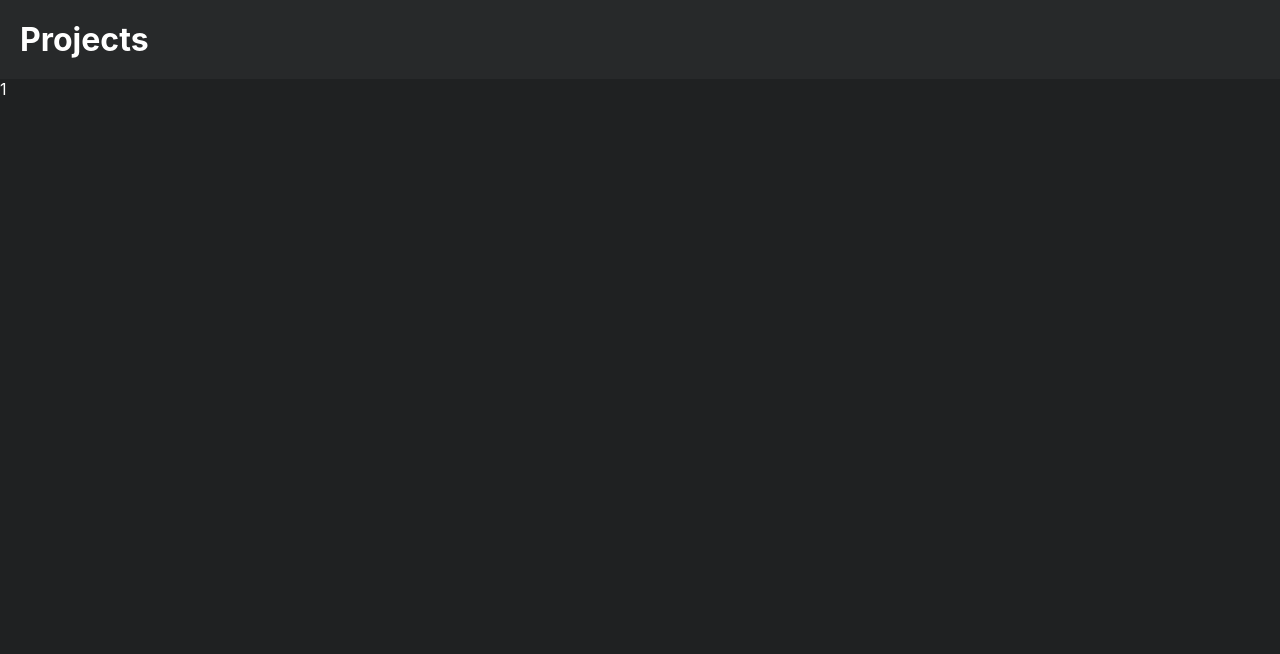
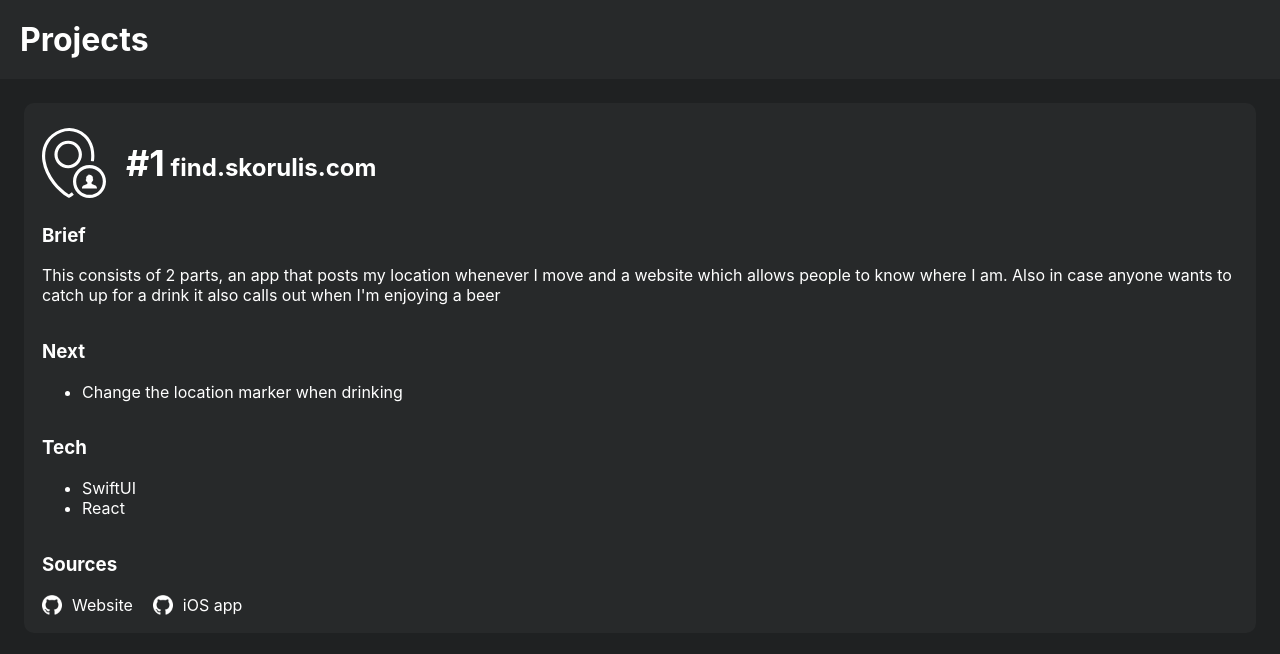
Before and after one commit to skorulis/projects.skorulis.com, a React (Create React App) app: page /project/1 in a window 1280 px wide. Shown: the top 654 px of the page. Built offline with nearby package versions, Linux system fonts and the light colour scheme.

Commit message:
Fix up the details page

```diff
--- a/src/css/App.css
+++ b/src/css/App.css
@@ -12,6 +12,10 @@ a {
   text-decoration: none;
 }
 
+span.number {
+  font-size: 150%;
+}
+
 .logoColor {
   filter: invert(100%) sepia(0%) saturate(0%) hue-rotate(147deg) brightness(104%) contrast(106%);
 }
--- a/src/data/projects.json
+++ b/src/data/projects.json
@@ -7,6 +7,7 @@
         "brief": "This consists of 2 parts, an app that posts my location whenever I move and a website which allows people to know where I am. Also in case anyone wants to catch up for a drink it also calls out when I'm enjoying a beer",
         "status": "live",
         "nextSteps": "* Change the location marker when drinking",
+        "tech": "* SwiftUI\n* React",
         "sourceCode": [
             {
                 "title": "Website",
@@ -25,6 +26,7 @@
         "shortBrief": "Everything I'm working on",
         "brief": "This website to display the various projects that I'm working on.",
         "status": "started",
+        "tech": "* React",
         "nextSteps": "* Make it not look shit",
         "sourceCode": [
             {
--- a/src/model/Project.ts
+++ b/src/model/Project.ts
@@ -6,6 +6,7 @@ export interface Project {
     brief: string
     status: string
     nextSteps: string
+    tech: string
     sourceCode?: SourceCode[]
 }
 
--- a/src/scene/ProjectCell.tsx
+++ b/src/scene/ProjectCell.tsx
@@ -1,8 +1,6 @@
 import { Component } from "react";
 import { Project } from "../model/Project";
 import CSS from 'csstype';
-import githubLogo from "./github-icon.png"
-import ReactMarkdown from 'react-markdown'
 import { Color } from "../Theme"
 
 import {
@@ -32,51 +30,10 @@ export class ProjectCell extends Component<ProjectCellProps, {}> {
         return <div style={containerStyle}>
             <img src={this.props.project.icon} width={64} className="logoColor" />
             <div >
-                <h2>{this.numberString()} {this.props.project.name}</h2>
+                <h2><span className="number">{this.numberString()}</span> {this.props.project.name}</h2>
                 <p>{this.props.project.shortBrief}</p>
             </div>
 
-        </div>
-    }
-
-    oldParts() {
-        return <div>
-            <h3>{this.numberString()} {this.props.project.name}</h3>
-            {this.section("Brief", this.props.project.brief)}
-            {this.section("Next", this.props.project.nextSteps)}
-            {this.maybeSources()}
-        </div>
-    }
-
-    maybeSources() {
-        let sources = this.props.project.sourceCode
-        if (!sources || sources.length == 0) {
-            return
-        }
-        let items = sources.map( (source) => {
-            return <a href={source.url}>
-                <div style={sourceLink} >
-                    <img src={githubLogo} width={20} />
-                    {source.title}
-                </div>
-            </a>
-
-
-        })
-        return <div>
-            <h3>Sources</h3>
-            <div style={sourcesContainer}>
-                {items}
-            </div>
-        </div>
-
-        return
-    }
-
-    section(title: string, body: string) {
-        return <div>
-            <h3>{title}</h3>
-            <ReactMarkdown children={body} />
         </div>
     }
 
@@ -99,19 +56,6 @@ const containerStyle: CSS.Properties = {
     maxWidth: "600px"
 }
 
-const sourcesContainer: CSS.Properties = {
-    display: "flex",
-    flexDirection: "row",
-    gap: "20px"
-}
-
-const sourceLink: CSS.Properties = {
-    display: "flex",
-    flexDirection: "row",
-    alignItems: "center",
-    gap: "10px"
-}
-
 const logoStyle: CSS.Properties = {
     backgroundColor: "white",
     mask: "url(icons/project1.svg) no-repeat center",
--- a/src/scene/ProjectDetails.tsx
+++ b/src/scene/ProjectDetails.tsx
@@ -2,6 +2,10 @@ import { Component } from "react";
 import CSS from 'csstype';
 import {Color} from "../Theme"
 import { Header } from "./Header";
+import { Project } from "../model/Project"
+import ReactMarkdown from 'react-markdown'
+import data from "../data/projects.json"
+import githubLogo from "./github-icon.png"
 
 type ProjectDetailsProps = {
     id: number
@@ -16,10 +20,120 @@ export class ProjectDetails extends Component<ProjectDetailsProps, {}> {
     // Rendering
 
     render() {
+        let project = this.project()
         return <div>
             <Header />
-            {this.props.id}
+            <div>
+                {this.maybeProjectContent(project)}
+                {this.maybeEmptyContent(project)}
+            </div>
         </div>
     }
 
+    maybeEmptyContent(project?: Project) {
+        if (project) {
+            return
+        }
+        return <h2>No project with id {this.props.id}</h2>
+    }
+
+    maybeProjectContent(project?: Project) {
+        if (!project) {
+            return
+        }
+        return <div style={containerStyle}>
+            <div style={topRowStyle}>
+                <img src={project.icon} width={64} className="logoColor" />
+                <h2><span className="number">{this.numberString()}</span> {project.name}</h2>
+            </div>
+            {this.section("Brief", project.brief)}
+            {this.section("Next", project.nextSteps)}
+            {this.section("Tech", project.tech)}
+            {this.maybeSources(project)}
+        </div>
+    }
+
+    oldParts() {
+        return <div>
+
+        </div>
+    }
+
+    maybeSources(project: Project) {
+        let sources = project.sourceCode
+        if (!sources || sources.length == 0) {
+            return
+        }
+        let items = sources.map( (source) => {
+            return <a href={source.url}>
+                <div style={sourceLink} >
+                    <img src={githubLogo} width={20} />
+                    {source.title}
+                </div>
+            </a>
+
+
+        })
+        return <div>
+            <h3>Sources</h3>
+            <div style={sourcesContainer}>
+                {items}
+            </div>
+        </div>
+
+        return
+    }
+
+    section(title: string, body: string) {
+        return <div>
+            <h3>{title}</h3>
+            <ReactMarkdown children={body} />
+        </div>
+    }
+
+    // Computed values
+
+    numberString() {
+        return `#${this.props.id}`
+    }
+
+    project(): Project | undefined {
+        let matches = this.projects().filter(x => x.id == this.props.id )
+        if (matches.length == 0) {
+            return undefined
+        }
+        return matches[0];
+    }
+
+    projects(): Project[] {
+        return data
+    }
+
 }
+
+const topRowStyle: CSS.Properties = {
+    display: "flex",
+    gap: "20px"
+}
+
+const containerStyle: CSS.Properties = {
+    display: "flex",
+    flexDirection: "column",
+    backgroundColor: Color.lightBG,
+    margin: "24px",
+    padding: "18px",
+    borderRadius: "10px"
+}
+
+const sourcesContainer: CSS.Properties = {
+    display: "flex",
+    flexDirection: "row",
+    gap: "20px"
+}
+
+const sourceLink: CSS.Properties = {
+    display: "flex",
+    flexDirection: "row",
+    alignItems: "center",
+    gap: "10px"
+}
```
